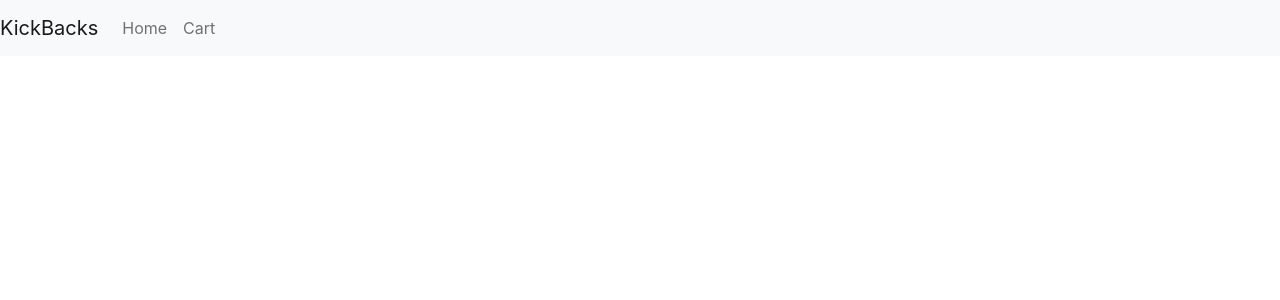
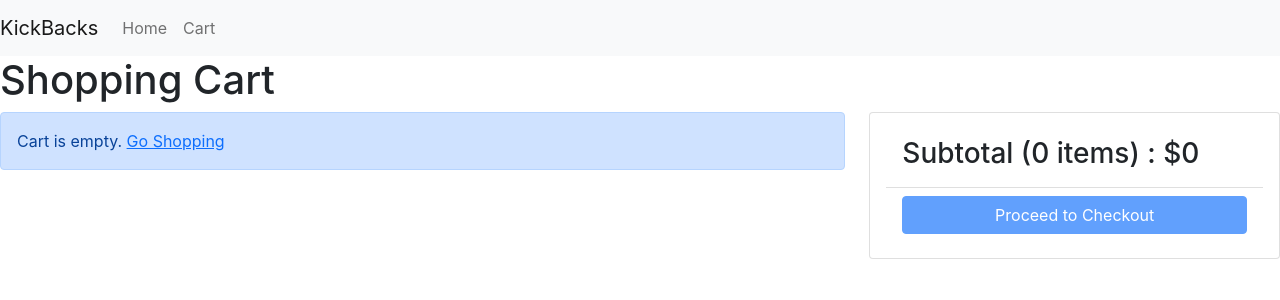
Before and after one commit to StevenLof777/KickBacks, a React (Create React App) app in the folder client/: page /cart in a window 1280 px wide. Before the commit this address had no page. Shown: the top 300 px of the page. Built offline with nearby package versions, Linux system fonts and the light colour scheme.

Commit message:
Add cart page

```diff
--- a/client/src/App.js
+++ b/client/src/App.js
@@ -8,6 +8,7 @@
 // import Signup from "./pages/Signup/Signup";
 import Home from './pages/Home/Home.js';
 import Products from './components/Products/Products.js'
+import Cart from './pages/Cart/Cart.js'
 
 function App() {
   return (
@@ -16,6 +17,7 @@
         <Routes>
           <Route path="/product/:slug" element={<Products />} />
           <Route path="/" element={<Home />} />
+          <Route path="/cart" element={<Cart />} />
         </Routes>
     </BrowserRouter>
   );
--- a/client/src/components/Products/Products.js
+++ b/client/src/components/Products/Products.js
@@ -1,4 +1,4 @@
-import { useParams } from 'react-router-dom';
+import { useParams, useNavigate } from 'react-router-dom';
 import { useEffect, useReducer, useContext } from 'react';
 import axios from 'axios';
 import { Row, Col, ListGroup, Badge, Container, Button, Card } from 'react-bootstrap';
@@ -8,7 +8,7 @@
 import Rating from './Product/Rating.js';
 import {Helmet} from 'react-helmet-async'
 import { getError } from '../../utils.js';
-import { Store } from '../../Store.js'
+import { Store } from '../../Store.js';
 
 const reducer = (state, action) => {
   switch (action.type) {
@@ -26,7 +26,8 @@
 
 function ProductScreen() {
   const params = useParams();
-  const {slug} = params
+  const {slug} = params;
+  const navigate = useNavigate();
 
   const [{ loading, error, product }, dispatch] = useReducer((reducer), {
     product: [],
@@ -53,10 +54,14 @@
     const existItem=cart.cartItems.find((x)=>x._id===product._id);
     const quantity = existItem ? existItem.quantity + 1 : 1;
     const {data} = await axios.get(`/api/products/${product._id}`)
+    if(data.countInStock < quantity) {
+      window.alert('Product is out of stock')
+    }
     ctxDispatch({
       type: CART_ADD_ITEM,
       payload: { ...product, quantity: 1 },
     });
+    navigate('/cart')
   };
 
   return loading ? (
--- /dev/null
+++ b/client/src/pages/Cart/Cart.js
@@ -0,0 +1,92 @@
+import { useContext } from 'react';
+import { Store } from '../../Store';
+import { Helmet } from 'react-helmet-async';
+import {Row, Col, ListGroup, Button, Card} from 'react-bootstrap';
+import AlertBox from '../../components/Animations/AlertBox';
+import { Link } from 'react-router-dom';
+
+export default function CartScreen() {
+  const { state, dispatch: ctxDispatch } = useContext(Store);
+  const {
+    cart: { cartItems },
+  } = state;
+
+  return (
+    <div>
+      <Helmet>
+        <title>Shopping Cart</title>
+      </Helmet>
+      <h1>Shopping Cart</h1>
+      <Row>
+        <Col md={8}>
+          {cartItems.length === 0 ? (
+            <AlertBox>
+              Cart is empty. <Link to="/">Go Shopping</Link>
+            </AlertBox>
+          ) : (
+            <ListGroup>
+              {cartItems.map((item) => (
+                <ListGroup.Item key={item._id}>
+                  <Row className="align-items-center">
+                    <Col md={4}>
+                      <img
+                        src={item.image}
+                        alt={item.name}
+                        className="img-fluid rounded img-thumbnail"
+                      ></img>{' '}
+                      <Link to={`/product/${item.slug}`}>{item.name}</Link>
+                    </Col>
+                    <Col md={3}>
+                      <Button variant="light" disabled={item.quantity === 1}>
+                        <i className="fas fa-minus-circle"></i>
+                      </Button>{' '}
+                      <span>{item.quantity}</span>{' '}
+                      <Button
+                        variant="light"
+                        disabled={item.quantity === item.countInStock}
+                      >
+                        <i className="fas fa-plus-circle"></i>
+                      </Button>
+                    </Col>
+                    <Col md={3}>${item.price}</Col>
+                    <Col md={2}>
+                      <Button variant="light">
+                        <i className="fas fa-trash"></i>
+                      </Button>
+                    </Col>
+                  </Row>
+                </ListGroup.Item>
+              ))}
+            </ListGroup>
+          )}
+        </Col>
+        <Col md={4}>
+          <Card>
+            <Card.Body>
+              <ListGroup variant="flush">
+                <ListGroup.Item>
+                  <h3>
+                    Subtotal ({cartItems.reduce((a, c) => a + c.quantity, 0)}{' '}
+                    items) : $
+                    {cartItems.reduce((a, c) => a + c.price * c.quantity, 0)}
+                  </h3>
+                </ListGroup.Item>
+                <ListGroup.Item>
+                  <div className="d-grid">
+                    <Button
+                      type="button"
+                      variant="primary"
+                      disabled={cartItems.length === 0}
+                    >
+                      Proceed to Checkout
+                    </Button>
+                  </div>
+                </ListGroup.Item>
+              </ListGroup>
+            </Card.Body>
+          </Card>
+        </Col>
+      </Row>
+    </div>
+  );
+}
```
